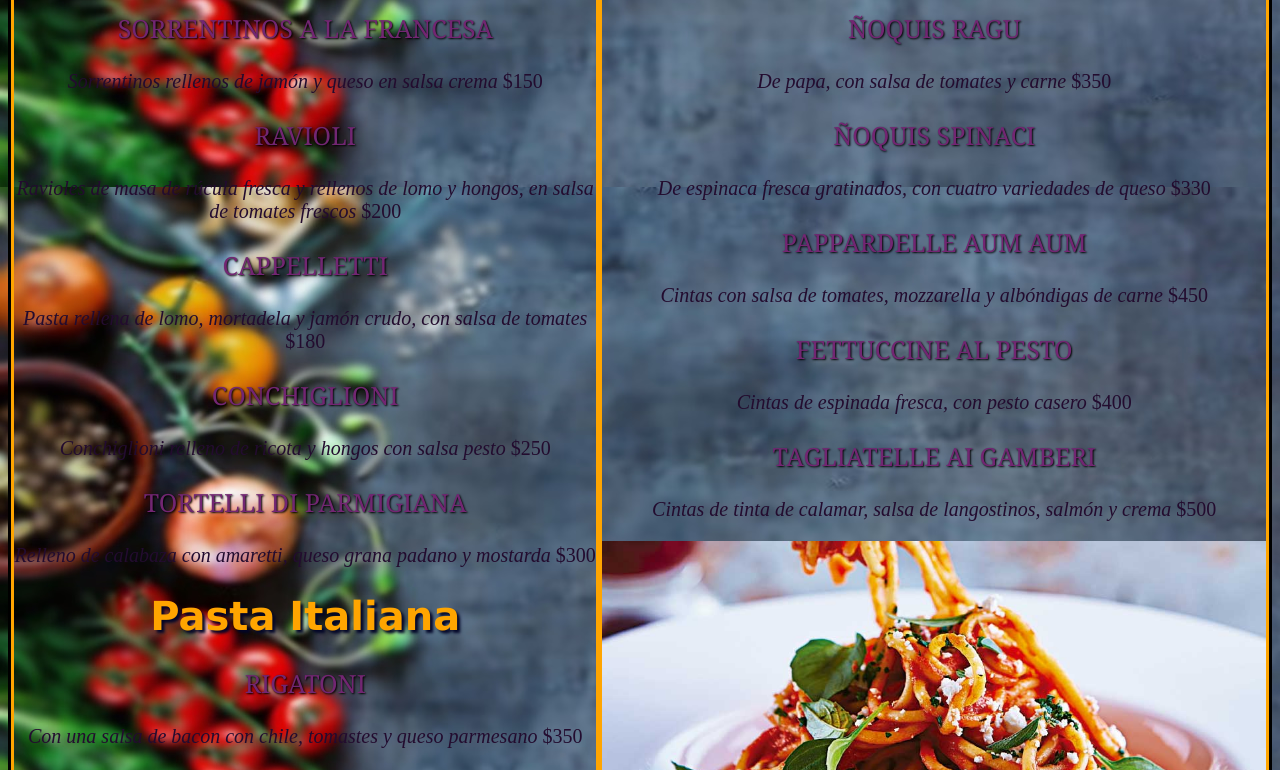
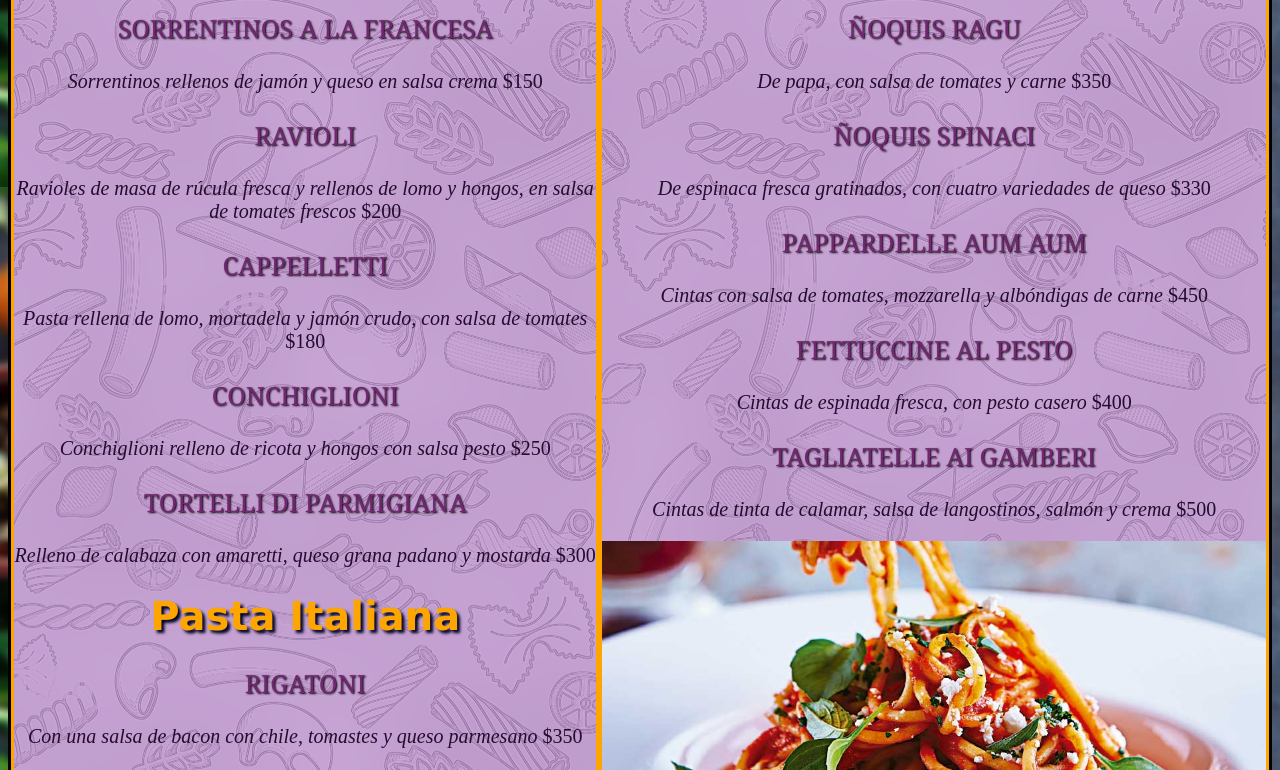
Before and after one commit to Annieshii/Trabajo-Final, a plain HTML site: page Web/pastas.html in a window 1280 px wide. Shown: the part 433-1203 px from the top of the page. Drawn offline with Linux system fonts and the light colour scheme; a web font is replaced by a local one.

Commit message:
modifique nombre del fondo pastas

```diff
--- a/Web/pastas.css
+++ b/Web/pastas.css
@@ -1,5 +1,5 @@
 .container {
-	background-image: url(imagenes/pastas5.jpg);
+	background-image: url(imagenes/pastas5color.jpg);
 	border:solid;
 	display: grid;
 	grid-template-areas: "item1 item1 item1 item1"
```
